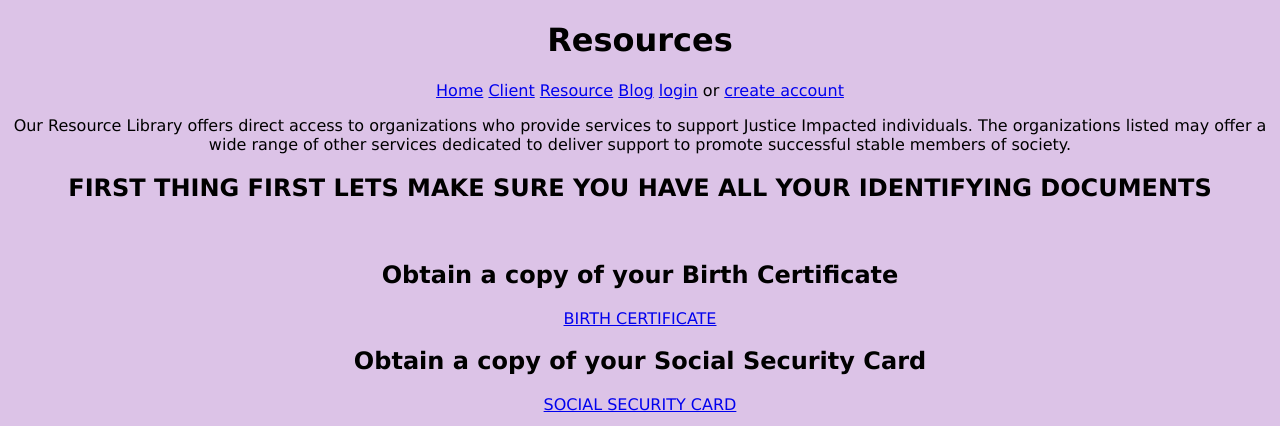
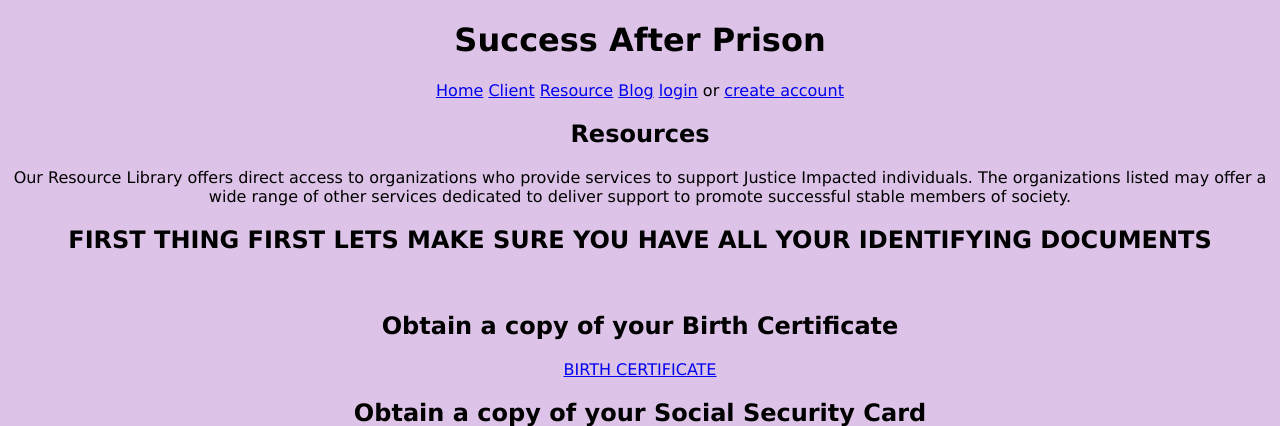
Before and after one commit to yahighness/s_a_p, a Django app: page /resource/ in a window 1280 px wide. Shown: the top 426 px of the page. Run offline with Django 3.2, Linux system fonts and the light colour scheme.

Commit message:
updated headers on resource page

```diff
--- a/s_a_p/my_sap/templates/resource.html
+++ b/s_a_p/my_sap/templates/resource.html
@@ -18,7 +18,7 @@
     </head>
 
 <body>
-    <h1>Resources</h1>
+    <h1>Success After Prison</h1>
     <div class= "container">
         <a href="{% url 'home' %}">Home</a>
         <a href="{% url 'client' %}">Client</a>
@@ -31,7 +31,7 @@
         <a href="{% url 'create_account' %}">create account</a>
         {% endif %}
     </div>
-
+    <h2>Resources</h2>
     <p>Our Resource Library offers direct access to organizations who provide services to support Justice Impacted  individuals.
         The organizations listed may offer a wide range of other services dedicated to deliver support to promote successful stable members of society.
 <br>
```
